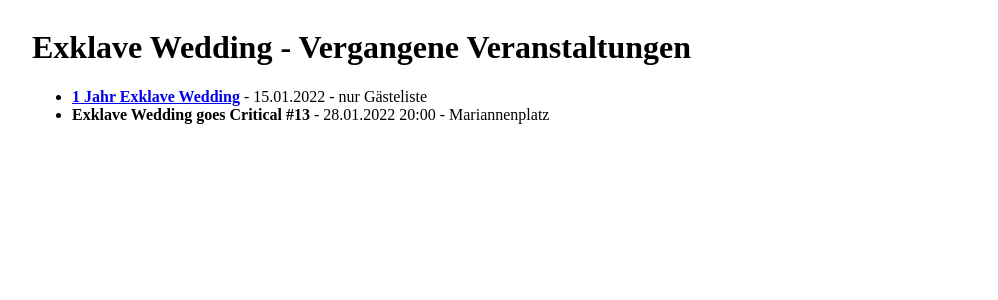
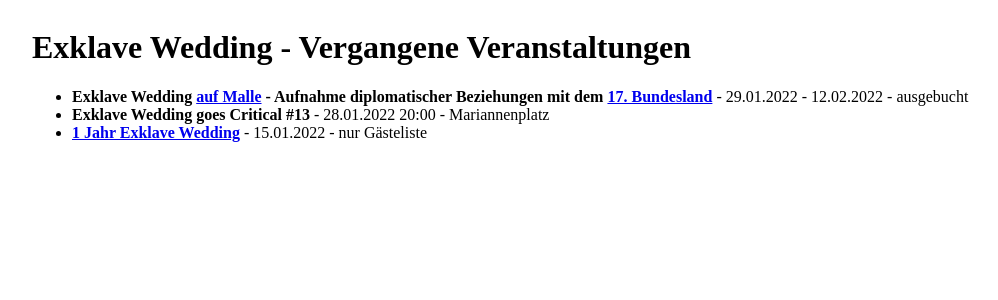
Before and after one commit to adamniedzielski/exklave-wedding, a Jekyll site: the page built from _pages/past-events.markdown, in a window 1280 px wide. Shown: the top 300 px of the page, without its empty margins (48-1046 px from the left). Built offline with Jekyll 4.4.1, drawn with Linux system fonts in a browser that asks for light colours.

Commit message:
Move Malle to the past

```diff
--- a/_pages/past-events.markdown
+++ b/_pages/past-events.markdown
@@ -5,5 +5,7 @@
 
 # Exklave Wedding - Vergangene Veranstaltungen
 
+- **Exklave Wedding [auf Malle](https://www.youtube.com/watch?v=C8G5MP4ZU4M) - Aufnahme
+diplomatischer Beziehungen mit dem [17. Bundesland](https://www.instagram.com/explore/tags/exklaveaufmalle/)** - 29.01.2022 - 12.02.2022 - ausgebucht
+- **Exklave Wedding goes Critical #13** - 28.01.2022 20:00 - Mariannenplatz
 - **[1 Jahr Exklave Wedding](/1-jahr)** - 15.01.2022 - nur Gästeliste
-- **Exklave Wedding goes Critical #13** - 28.01.2022 20:00 - Mariannenplatz
--- a/index.markdown
+++ b/index.markdown
@@ -61,8 +61,6 @@
 
 ## Veranstaltungen
 
-- **Exklave Wedding [auf Malle](https://www.youtube.com/watch?v=C8G5MP4ZU4M) - Aufnahme
-diplomatischer Beziehungen mit dem [17. Bundesland](https://www.instagram.com/explore/tags/exklaveaufmalle/)** - 29.01.2022 - 12.02.2022 - ausgebucht
 - **Berlinale meets Exklave Wedding - Live stream aus der Berlinale 2020** - 13.02.2022 18:00 -
 nur Gästeliste
 - **Exklave Wedding goes Critical #14** - 25.02.2022 20:00 - Mariannenplatz
```
